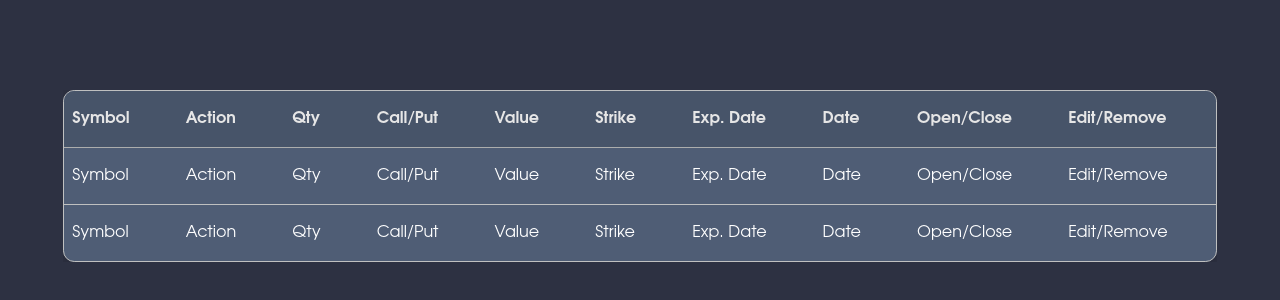
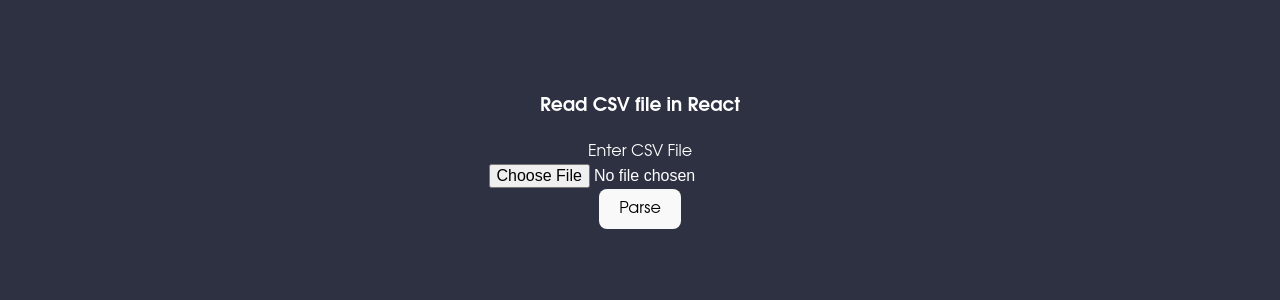
Before and after one commit to Byron-david/Option-Website, a React (Vite) app: page / in a window 1280 px wide. Shown: the part 224-524 px from the top of the page. Built offline with nearby package versions, Linux system fonts and the light colour scheme.

Commit message:
Adding file reading for importing CSV. Added functionality to parse data to array. Need to map the data to new array next. Trying to keep the original data in tact somewhere

```diff
--- a/package.json
+++ b/package.json
@@ -10,6 +10,7 @@
     "preview": "vite preview"
   },
   "dependencies": {
+    "papaparse": "^5.4.1",
     "react": "^18.2.0",
     "react-dom": "^18.2.0",
     "uuid": "^9.0.1"
--- a/src/App.jsx
+++ b/src/App.jsx
@@ -1,13 +1,15 @@
 import { useState } from 'react'
 import './App.css'
 import AddTrade from './components/AddTrade.jsx'
+import ImportCSV from './components/ImportCSV.jsx'
 import PositionsTable from './components/PositionsTable/PositionsTable.jsx'
 
 function App() {
 
   return (
     // <AddTrade />
-    <PositionsTable />
+    // <PositionsTable />
+    <ImportCSV />
   )
 }
 
--- /dev/null
+++ b/src/components/ImportCSV.jsx
@@ -0,0 +1,175 @@
+import { useState } from 'react'
+import Papa, { parse } from "papaparse";
+import styles from './PositionsTable/PositionsTable.module.css';
+
+function CsvData() {
+    const parsedArray = [];
+    const mappedTrades = [];
+
+    const addParsedData = (data) => {
+        parsedArray.push(data)
+    };
+
+    const getParsedData = () => parsedArray;
+
+    const printParsedData = () => {
+        console.log(parsedArray);
+    };
+
+    return {
+        addParsedData,
+        getParsedData,
+        printParsedData
+    }
+}
+
+const mapTable = (rowArray, rowHeader) => {
+    let newArray = {};
+    const tastyMapping = {
+        symbol: 4,
+        action: 3,
+        qty: 8,
+        call_put: 17,
+        value: 7,
+        strike: 16,
+        exp_date: 15,
+        date: 0,
+        open_close: 2,
+    };
+    let count = 0;
+
+    for (const value of Object.values(tastyMapping)) {
+        // Check if Symbol
+        if (value === 4) {
+            let splitValue = rowArray[value].split(" ")[0];
+            newArray.rowHeader[count] = splitValue;
+        }
+        else if (value === 0) {
+            let date = new Date(rowArray[value]);
+            let day = date.getDay();
+            let month = date.getMonth();
+            let year = date.getFullYear().toString();
+            let dateString = `${day}/${month}/${year.substring(2)}`;
+
+            newArray.rowHeader[count] = dateString;
+        }
+        else {
+            newArray.rowHeader[count] = value;
+        }
+        count++;
+    }
+};
+
+// Allowed extensions for input file
+const allowedExtensions = ["csv"];
+
+function ImportCSV() {
+    const [data, setData] = useState([]);
+    const [error, setError] = useState("");
+    const [file, setFile] = useState("");
+    const rowHeader = ["Symbol",
+                        "Action",
+                        "Qty",
+                        "Call/Put",
+                        "Value",
+                        "Strike",
+                        "Exp. Date",
+                        "Date",
+                        "Open/Close",
+                        "Edit/Del"];
+
+    // This function will be called when
+    // the file input changes
+    const handleFileChange = (e) => {
+        setError("");
+
+        // Check if user has entered the file
+        if (e.target.files.length) {
+            const inputFile = e.target.files[0];
+
+            // Check if CSV file
+            const fileExtension =
+                inputFile?.type.split("/")[1];
+            if (
+                !allowedExtensions.includes(fileExtension)
+            ) {
+                setError("Please select .csv file");
+                return;
+            }
+
+            // If input type is correct set the state
+            setFile(inputFile);
+        }
+    };
+    const handleParse = () => {
+        if (!file) return alert("Add a csv file first");
+
+        const reader = new FileReader();
+        const csvData = CsvData();
+        const dataArray = []
+
+        // loads, we parse it and set the data.
+        reader.onload = async ({ target }) => {
+            const csv = Papa.parse(target.result, {
+                header: true,
+            });
+            const parsedData = csv?.data;
+            // const rows = Object.keys(parsedData[0]);
+
+            // const columns = Object.values(parsedData[0]);
+
+
+            // const res = rows.reduce((acc, e, i) => {
+            //     // []
+            //     // return [...acc, {[e]:columns[i]}];
+            //     return [...acc, [[e], columns[i]]];
+            //     // return [.acc {rows: columns}]
+            // }, []);
+            // console.log(res);
+            // setData(res);
+            for (let i = 1; i < parsedData.length; i++) {
+                csvData.addParsedData(parsedData[i]);
+                // mapTable(parsedData[i], rowHeader);
+                // console.log(parsedData[i])
+            }
+
+        };
+        reader.readAsText(file);
+    };
+
+    return (
+        <div className="App">
+            <h3>Read CSV file in React</h3>
+            <div className="container">
+                <label
+                    htmlFor="csvInput"
+                    style={{ display: "block" }}
+                >
+                    Enter CSV File
+                </label>
+                <input
+                    onChange={handleFileChange}
+                    id="csvInput"
+                    name="file"
+                    type="File"
+                />
+                <div>
+                    <button onClick={handleParse}>
+                        Parse
+                    </button>
+                </div>
+                <div style={{ marginTop: "3rem" }}>
+                    {error
+                        ? error
+                        : data.map((e, i) => (
+                              <div key={i} className="item">
+                                  {e[0]}:{e[1]}
+                              </div>
+                          ))}
+                </div>
+            </div>
+        </div>
+    );
+}
+
+export default ImportCSV
```
Also changed, not shown: 1 other file (tests, documents, lock files or other folders).
